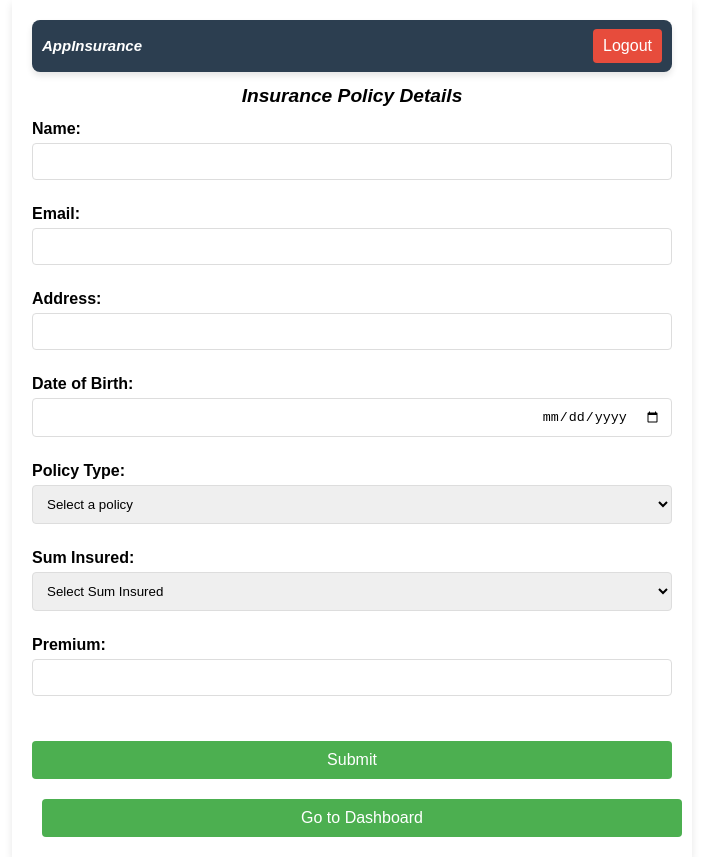
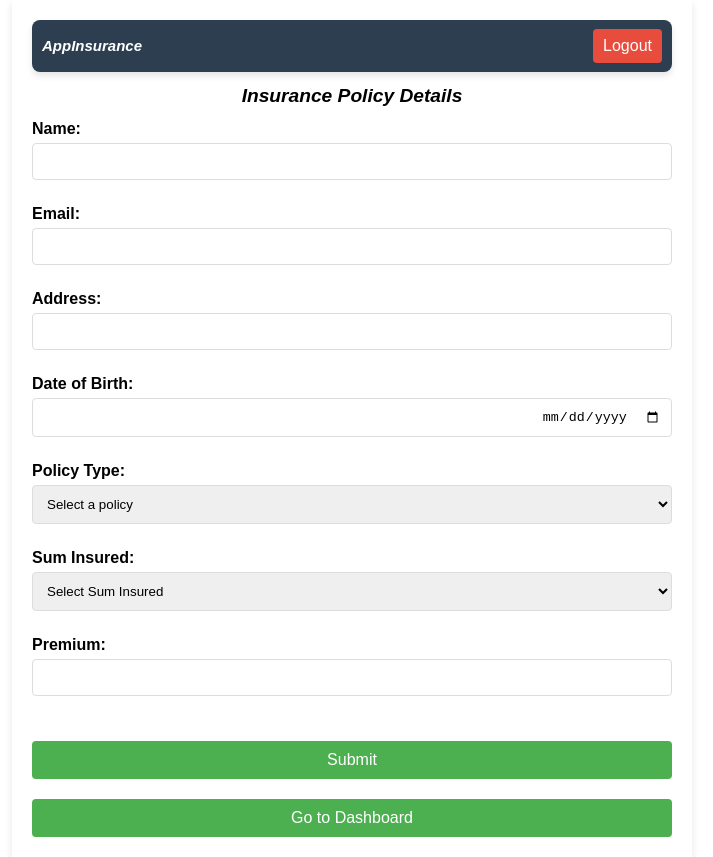
Before and after one commit to testerintelligent/expAppsurance, a React (Create React App) app in the folder Client/: page /insurance in a window 1280 px wide. Shown: the whole page, without its empty margins (288-1001 px from the left). Built offline with nearby package versions, Linux system fonts and the light colour scheme; sample sign-in values are in the browser's storage.

Commit message:
change Dashboard

```diff
--- a/Client/src/style/InsurancePage.css
+++ b/Client/src/style/InsurancePage.css
@@ -63,10 +63,7 @@
     font-size: 16px;
     cursor: pointer;
     width: 100%;
-    align-items: right;
-    justify-content: right;
     margin-top: 20px;
-    margin-left: 10px;
   }
   .insuranceDashboardButton:hover {
     background-color: #45a049;
```
